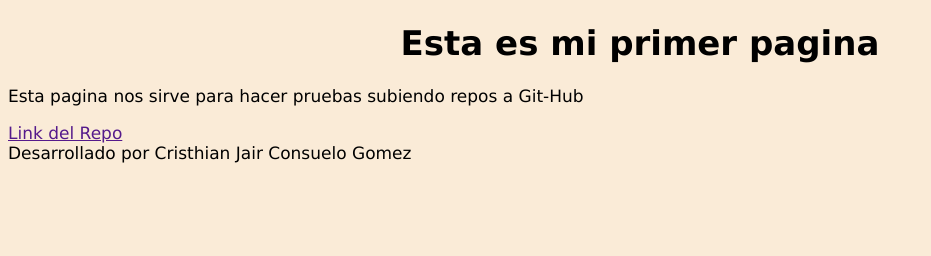
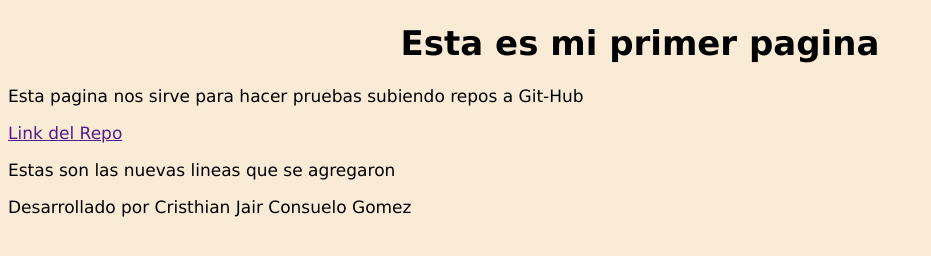
Before and after one commit to Cristhian-CG/Programando, a plain HTML site: page index.html in a window 1280 px wide. Shown: the whole page, without its empty margins (0-931 px from the left). Drawn offline with Linux system fonts and the light colour scheme.

Commit message:
Agregamos dos lineas y creamos una pagina mas

```diff
--- a/index.html
+++ b/index.html
@@ -19,6 +19,8 @@
 
     <a href="">Link del Repo</a>
 
+    <p>Estas son las nuevas lineas que se agregaron </p>
+
     <footer>Desarrollado por Cristhian Jair Consuelo Gomez</footer>
 
 </body>
```
Also changed, not shown: pagina2.html (added).
